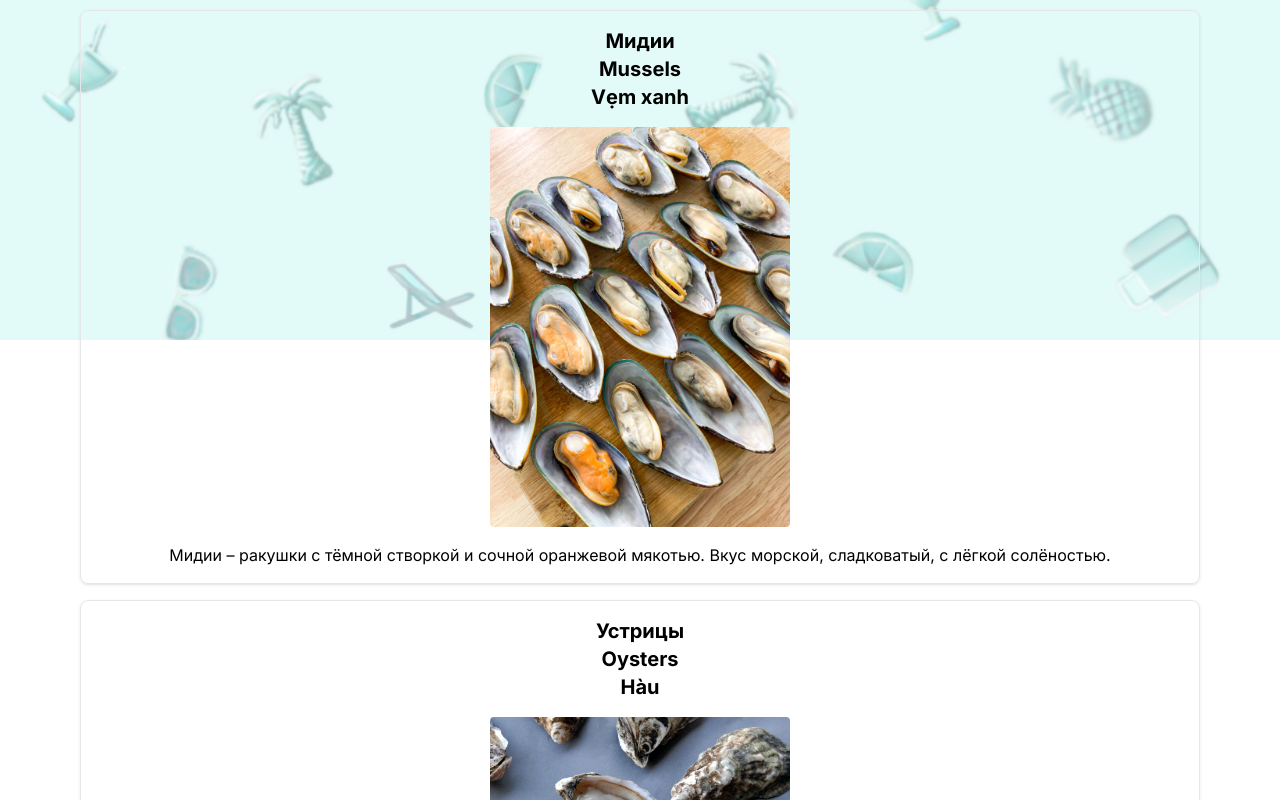
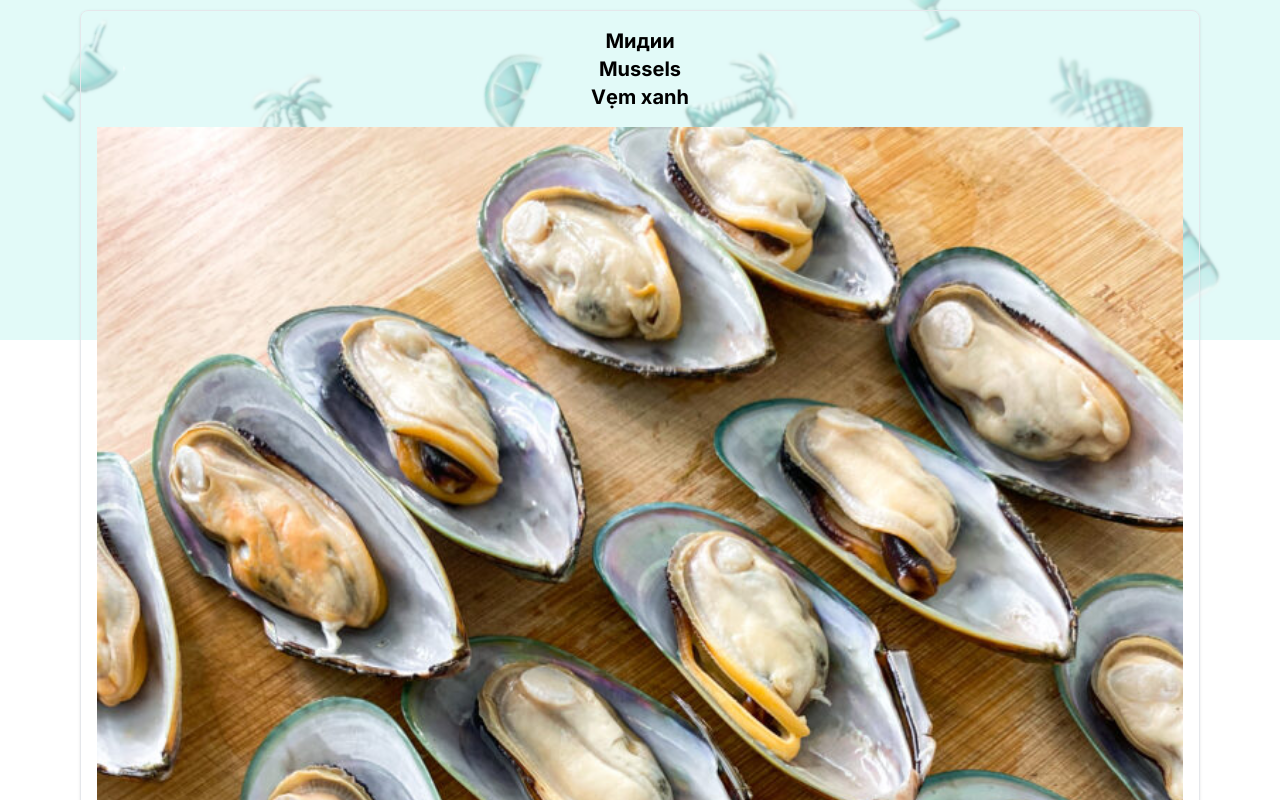
Before and after one commit to PanteleevDmitriy/deploy_testing, a Next.js app in the folder frontend/: page /articles/seafood in a window 1280 px wide. Shown: the part 460-1260 px from the top of the page. Built offline with nearby package versions, Linux system fonts and the light colour scheme.

Commit message:
seafood fix3 27/05

```diff
--- a/frontend/app/articles/seafood/page.tsx
+++ b/frontend/app/articles/seafood/page.tsx
@@ -366,9 +366,9 @@ export default function SeafoodArticle() {
                   <Image
                     src={`/photo/seafood/${item.image}`}
                     alt={item.name}
-                    width={300}
+                    width={200}
                     height={200}
-                    className="rounded"
+                    className="object-cover w-full h-full"
                   />
                 </div>
                 <p className="mt-4 text-center">{item.description}</p>
```
